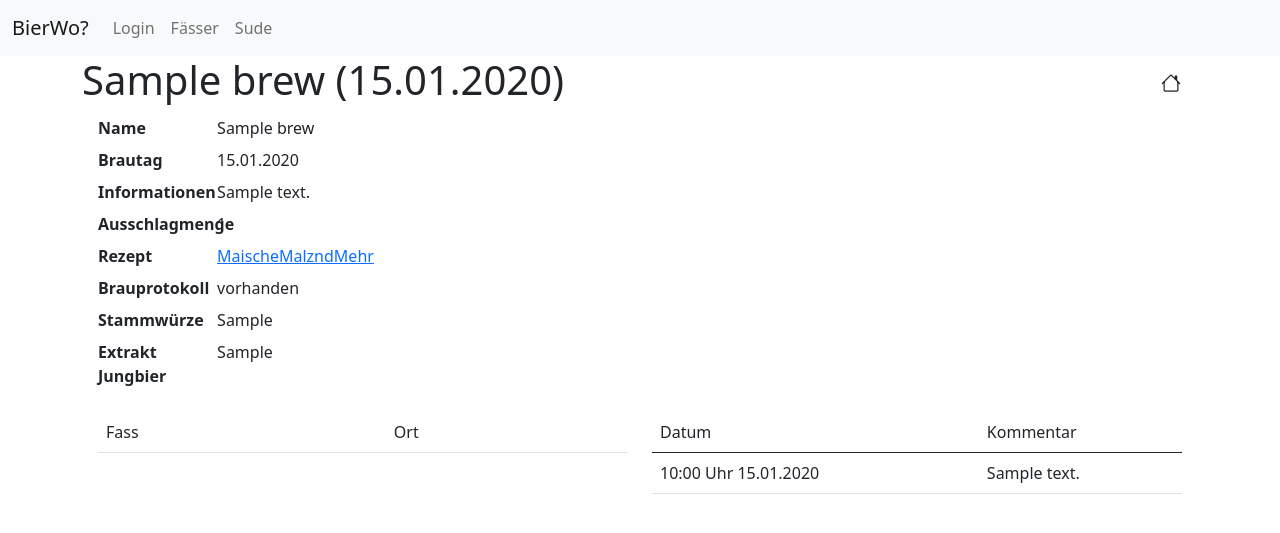
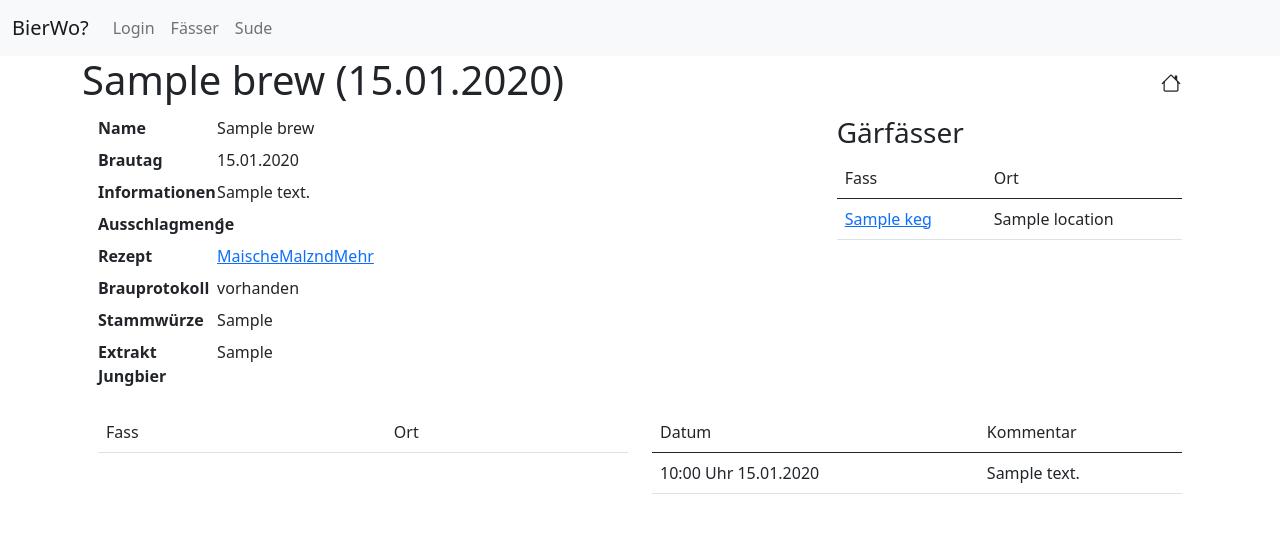
Before and after one commit to foesi/bierwo, a Flask app: template templates/show_brew.html in a window 1280 px wide. Shown: the top 533 px of the page. Run offline with Flask 2, Linux system fonts and the light colour scheme; the template is opened without the code that fills it: most values are stand-ins (such as "Sample title", 1, 10 or a date in 2020); some libraries are stand-ins or nearby versions; some web fonts are replaced.

Commit message:
add fermenting kegs

```diff
--- a/application.py
+++ b/application.py
@@ -6,7 +6,7 @@
 from forms import CreateKeg, CreateBrew, FillKeg, CommentKeg, CommentBrew, EditKeg, LoginForm, EditBrew
 from sqlalchemy.orm import sessionmaker, scoped_session
 from sqlalchemy.sql import func
-from sqlalchemy.sql.expression import true
+from sqlalchemy.sql.expression import true, false, and_, or_
 from werkzeug.utils import redirect
 from jinja2 import Template
 import qrcode
@@ -104,14 +104,25 @@
 
 @app.route("/kegs/list")
 def list_kegs():
-    kegs = session.query(Keg).all()
-    drinkable_beer = session.query(func.sum(Keg.size)).join(Filling).filter(Filling.empty_date.is_(None)).first()[0]
+    kegs = session.query(Keg).filter(Keg.fermenter == false()).all()
+    fermenter = session.query(Keg).filter(Keg.fermenter == true()).all()
+    drinkable_beer = session.query(func.sum(Keg.size)).join(Filling)\
+        .filter(and_(Filling.empty_date.is_(None), Keg.fermenter == false())).first()[0]
     drinkable_beer = 0 if drinkable_beer is None else drinkable_beer
-    drunk_beer = session.query(func.sum(Keg.size)).join(Filling).filter(Filling.empty_date.isnot(None)).first()[0]
+    drunk_beer = session.query(func.sum(Keg.size)).join(Filling)\
+        .filter(and_(Filling.empty_date.isnot(None), Keg.fermenter == false())).first()[0]
     drunk_beer = 0 if drunk_beer is None else drunk_beer
-    cleaned_kegs = session.query(func.sum(Keg.size)).filter(Keg.clean == true()).first()[0]
+    cleaned_kegs = session.query(func.sum(Keg.size))\
+        .filter(and_(Keg.clean == true(), Keg.fermenter == false())).first()[0]
     cleaned_kegs = 0 if cleaned_kegs is None else cleaned_kegs
-    return render_template("list_kegs.html", kegs=kegs, drunk_beer=drunk_beer, cleaned_kegs=cleaned_kegs, drinkable_beer=drinkable_beer)
+    empty_fermenters = session.query(func.count(Keg.id)).filter(Keg.fermenter == true()).outerjoin(Filling)\
+        .filter(or_(Filling.keg_id.is_(None), Filling.empty_date.isnot(None))).first()[0]
+    fermenting_beer = session.query(func.sum(Brew.size.distinct())).join(Filling, Keg)\
+        .filter(and_(Keg.fermenter == true(), Filling.empty_date.is_(None))).first()[0]
+    fermenting_beer = 0 if fermenting_beer is None else fermenting_beer
+    return render_template("list_kegs.html", kegs=kegs, fermenter=fermenter, drunk_beer=drunk_beer,
+                           cleaned_kegs=cleaned_kegs, drinkable_beer=drinkable_beer, empty_fermenters=empty_fermenters,
+                           fermenting_beer=fermenting_beer)
 
 
 @app.route("/kegs/show/<int:keg_id>")
@@ -155,7 +166,7 @@
     form.type.choices = types
     if form.validate_on_submit():
         keg.isolated = form.isolated.data
-
+        keg.fermenter = form.fermenter.data
         fitting = None if form.fitting.data == "None" else KegFitting(form.fitting.data)
         keg_type = None if form.type.data == "None" else KegType(form.type.data)
         keg.fitting = fitting
@@ -175,6 +186,7 @@
             form.type.data = keg.type
         form.comment.data = keg.comment
         form.isolated.data = keg.isolated
+        form.fermenter.data = keg.fermenter
     return render_template("edit_keg.html", form=form, keg=keg)
 
 
@@ -200,6 +212,24 @@
     return render_template("create_keg_comment.html", form=form, keg_id=keg_id)
 
 
+def fill_kegs(keg_id, brew_id, filling_date):
+    keg = session.query(Keg).filter_by(id=keg_id).one()
+    new_filling = Filling()
+    new_filling.keg_id = keg_id
+    new_filling.date = filling_date
+    new_filling.brew_id = brew_id
+    keg.clean = False
+    new_comment = KegComment()
+    new_comment.location = last_location_filter(keg)
+    brew = session.query(Brew).filter_by(id=new_filling.brew_id).one()
+    new_comment.comment = "Fass mit %s gefüllt." % brew.name
+    new_comment.timestamp = datetime.datetime.now()
+    new_comment.keg_id = keg_id
+    session.add(new_filling)
+    session.add(new_comment)
+    session.commit()
+
+
 @app.route("/kegs/fill/<int:keg_id>", methods=["GET", "POST"])
 @login_required
 def fill_keg(keg_id):
@@ -212,20 +242,7 @@
     brews = session.query(Brew).order_by(Brew.date.desc())
     form.brew_id.choices = [(b.id, "%s (%s)" % (b.name, b.date.strftime('%d.%m.%Y'))) for b in brews]
     if form.validate_on_submit():
-        new_filling = Filling()
-        new_filling.keg_id = keg_id
-        new_filling.date = form.date.data
-        new_filling.brew_id = form.brew_id.data
-        keg.clean = False
-        new_comment = KegComment()
-        new_comment.location = last_location_filter(keg)
-        brew = session.query(Brew).filter_by(id=new_filling.brew_id).one()
-        new_comment.comment = "Fass mit %s gefüllt." % brew.name
-        new_comment.timestamp = datetime.datetime.now()
-        new_comment.keg_id = keg_id
-        session.add(new_filling)
-        session.add(new_comment)
-        session.commit()
+        fill_kegs(keg_id, form.brew_id.data, form.date.data)
         flash("Fass gefüllt.")
         return redirect(url_for("show_keg", keg_id=keg_id))
     else:
@@ -313,7 +330,9 @@
 @app.route("/brews/show/<int:brew_id>")
 def show_brew(brew_id):
     brew = session.query(Brew).filter_by(id=brew_id).one()
-    return render_template("show_brew.html", brew=brew)
+    empty_fermenter = session.query(Keg).filter(Keg.fermenter == true()).all()
+    fermenter = session.query(Keg).join(Filling).filter(and_(Keg.fermenter == true(), Filling.brew_id == brew_id)).all()
+    return render_template("show_brew.html", brew=brew, empty_fermenter=empty_fermenter, fermenter=fermenter)
 
 
 @app.route("/brews/comment/create/<int:brew_id>", methods=["GET", "POST"])
@@ -355,3 +374,12 @@
     return send_file(io.BytesIO(keg.photo),
                      attachment_filename='keg.jpg',
                      mimetype='image/jpg')
+
+
+@app.route("/brew/fermenter/fill/<int:brew_id>", methods=["POST"])
+@login_required
+def fill_fermenters(brew_id):
+    now = datetime.datetime.now()
+    for keg_id in request.form:
+        fill_kegs(int(keg_id), brew_id, now)
+    return redirect(url_for("show_brew", brew_id=brew_id))
--- a/forms.py
+++ b/forms.py
@@ -20,6 +20,7 @@
     type = SelectField(u"Typ")
     fitting = SelectField(u"Fitting")
     isolated = BooleanField(u"Isoliert")
+    fermenter = BooleanField(u"Gärfass")
     image = FileField(u"Foto")
 
 
--- /dev/null
+++ b/migrations/fermenting_kegs.sql
@@ -0,0 +1 @@
+ALTER TABLE kegs ADD COLUMN fermenter boolean NOT NULL DEFAULT FALSE;
--- a/models.py
+++ b/models.py
@@ -88,6 +88,7 @@
     deprecated = Column(Boolean, default=False, nullable=False)
     reserved = Column(Boolean, default=False, nullable=False)
     isolated = Column(Boolean, default=False, nullable=False)
+    fermenter = Column(Boolean, default=False, nullable=False)
     photo = Column(LargeBinary)
     comment = Column(Text)
 
--- a/templates/edit_keg.html
+++ b/templates/edit_keg.html
@@ -11,6 +11,10 @@
 <div class="mb-3">
     {{ form.size.label(class="form-label") }}
     {{ form.size(class="form-control", disabled="true") }}
+</div>
+<div class="mb-3">
+    {{ form.fermenter.label(class="form-label") }}
+    {{ form.fermenter() }}
 </div>
 <div class="mb-3">
     {{ form.isolated.label(class="form-label") }}
--- a/templates/show_brew.html
+++ b/templates/show_brew.html
@@ -57,6 +57,47 @@
             <a class="btn btn-secondary" href="{{ url_for(".edit_brew", brew_id=brew.id) }}" role="button">Bearbeiten <i class="bi-gear-fill"></i></a>
             {% endif %}
         </div>
+        <div class="col-sm-4">
+            <h3>Gärfässer</h3>
+            {% if not fermenter %}
+            <form method="POST" action="{{ url_for(".fill_fermenters", brew_id=brew.id) }}">
+            <table class="table">
+                <thead>
+                    <td></td>
+                    <td>Fass</td>
+                    <td>Ort</td>
+                </thead>
+                <tbody>
+                    {% for fermenter in empty_fermenter %}
+                    <tr>
+                        <td>{% if current_user.is_authenticated %}<input id="{{ fermenter.id }}" name="{{ fermenter.id }}" type="checkbox">{% endif %}</td>
+                        <td>{{ fermenter.name }}</td>
+                        <td>{{ fermenter|last_location }}</td>
+                    </tr>
+                    {% endfor %}
+                </tbody>
+            </table>
+            {% if current_user.is_authenticated %}
+            <button type="submit" class="btn btn-sm btn-secondary">Gärfässer füllen</button>
+            {% endif %}
+            </form>
+            {% else %}
+            <table class="table">
+                <thead>
+                    <td>Fass</td>
+                    <td>Ort</td>
+                </thead>
+                <tbody>
+                    {% for keg in fermenter %}
+                    <tr>
+                        <td><a href="{{ url_for(".show_keg", keg_id=keg.id) }}">{{ keg.name }}</a></td>
+                        <td>{{ keg|last_location }}</td>
+                    </tr>
+                    {% endfor %}
+                </tbody>
+            </table>
+            {% endif %}
+        </div>
     </div>
     <div class="row p-1">
         <div class="col">
@@ -66,7 +107,7 @@
                     <td>Ort</td>
                 </thead>
                 {% for filling in brew.fillings %}
-                {% if filling.empty_date is none %}
+                {% if filling.empty_date is none and filling.keg.fermenter == False %}
                 <tr>
                     <td><a href="{{ url_for(".show_keg", keg_id=filling.keg.id) }}">{{ filling.keg.name }}</a></td>
                     <td>{{ filling.keg|last_location }}</td>
--- a/templates/show_keg.html
+++ b/templates/show_keg.html
@@ -1,5 +1,5 @@
 {% extends "base.html" %}
-{% block title %}Fass - {{ keg.name }}{% endblock %}
+{% block title %}{% if keg.fermenter %}Gärfass{% else %}Fass{% endif %} - {{ keg.name }}{% endblock %}
 {% set quicklink = url_for(".list_kegs") %}
 {% if keg|last_filling is not none %}
     {% set title = keg|last_beer %}
```
Also changed, not shown: templates/list_kegs.html (+25 -0 lines).
